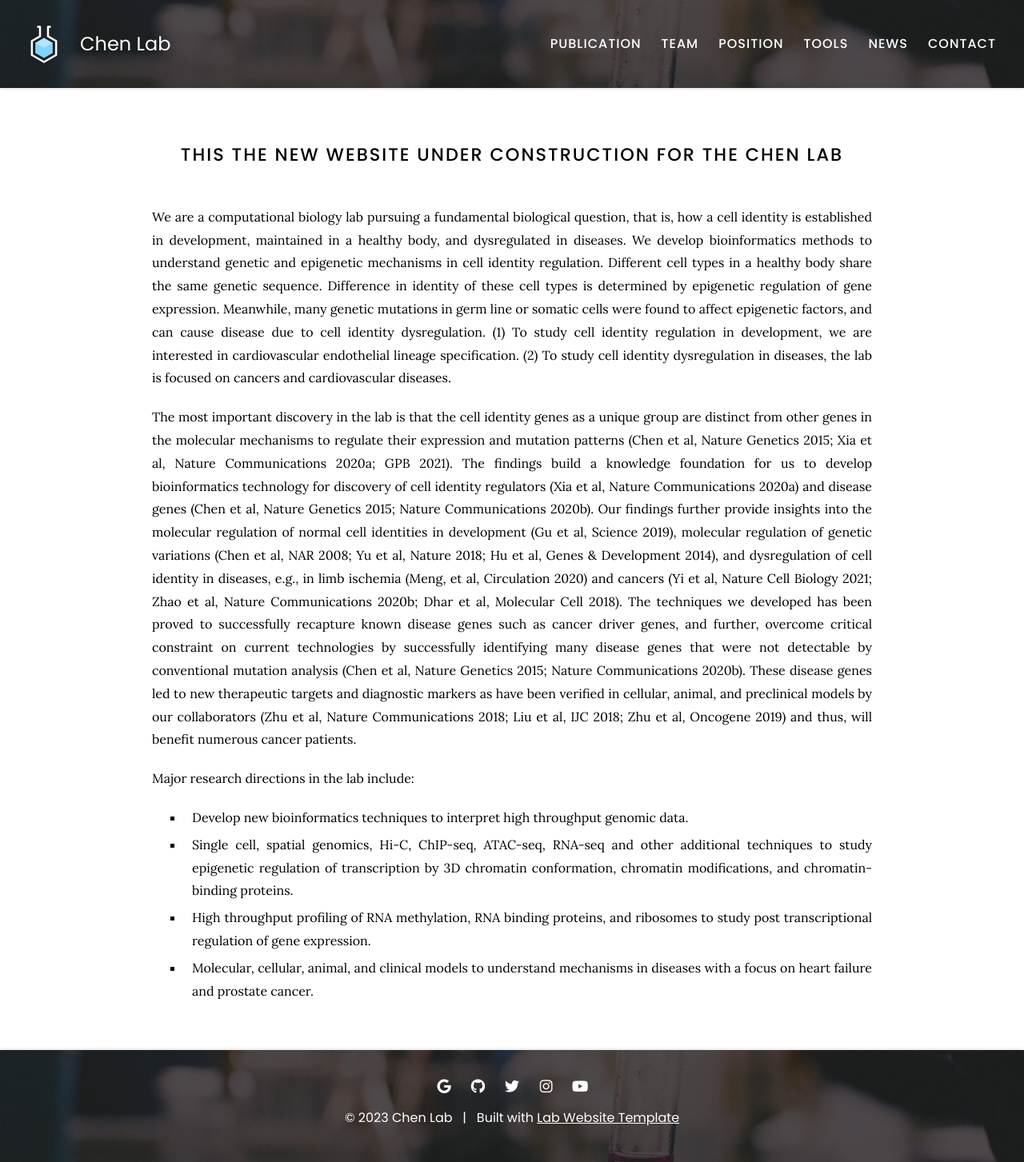
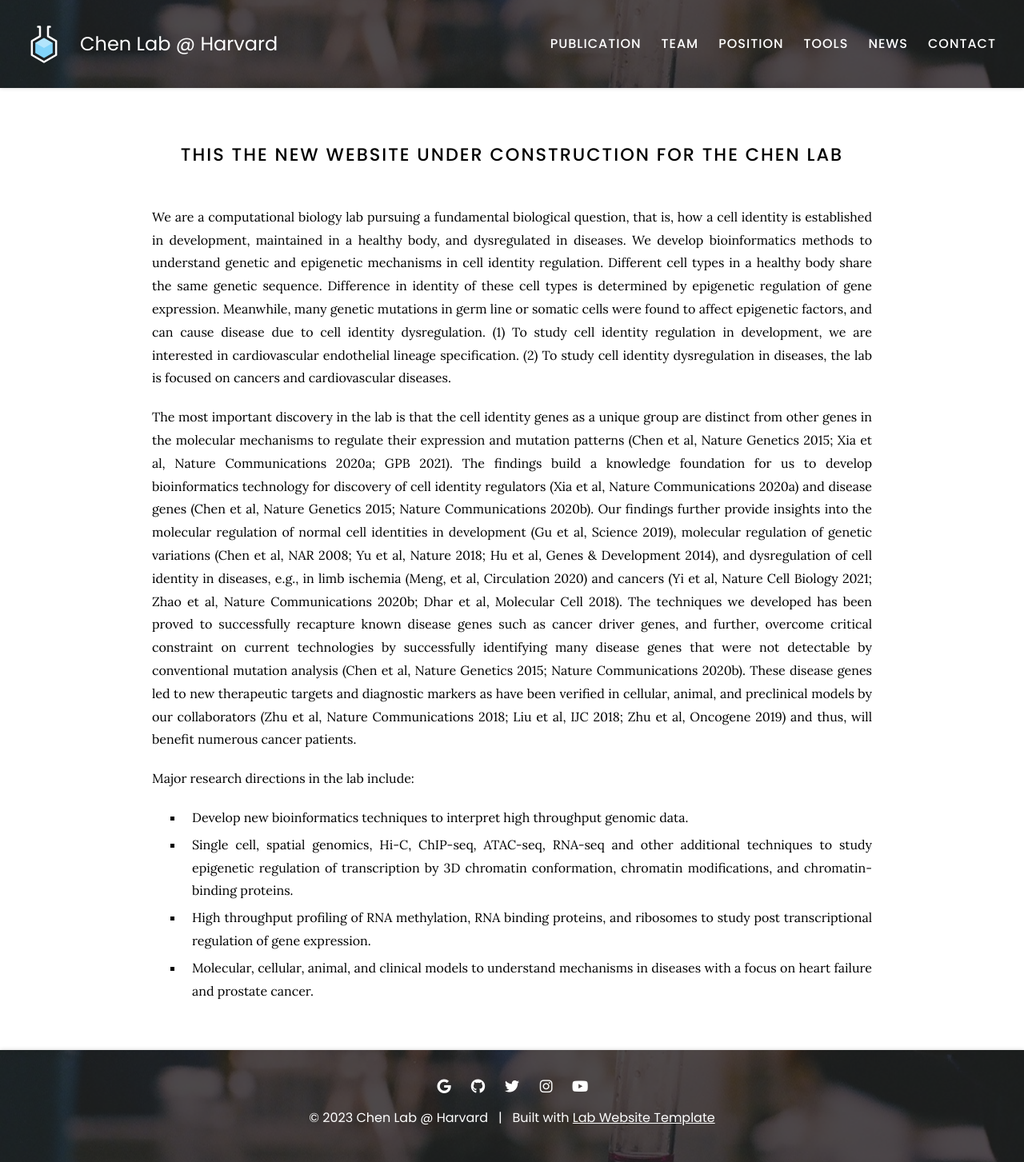
Before and after one commit to kaifuchenlab/kaifuchenlab.github.io, a Jekyll site: the page built from index.md, in a window 1280 px wide. Shown: the whole page at 80% size. Built offline with Jekyll 4.4.1, drawn with Linux system fonts in a browser that asks for light colours.

Commit message:
Update _config.yaml

```diff
--- a/_config.yaml
+++ b/_config.yaml
@@ -1,7 +1,7 @@
 ### basic settings
 
 # site properties and page defaults
-title: Chen Lab
+title: Chen Lab @ Harvard
 description: An easy-to-use, flexible website template for labs, with automatic citations, GitHub tag imports, pre-built components, and more.
 logo: images/logo.svg
 header: images/background.jpg
```
